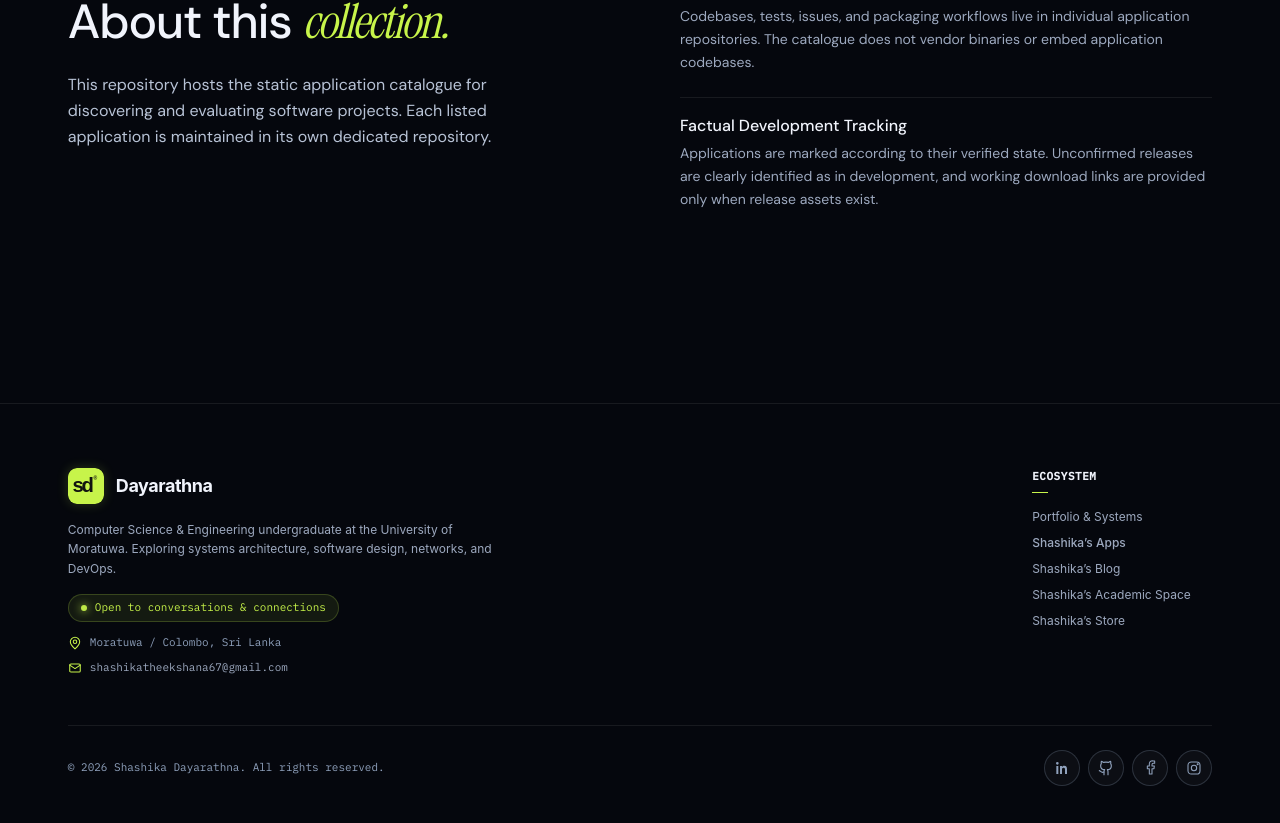
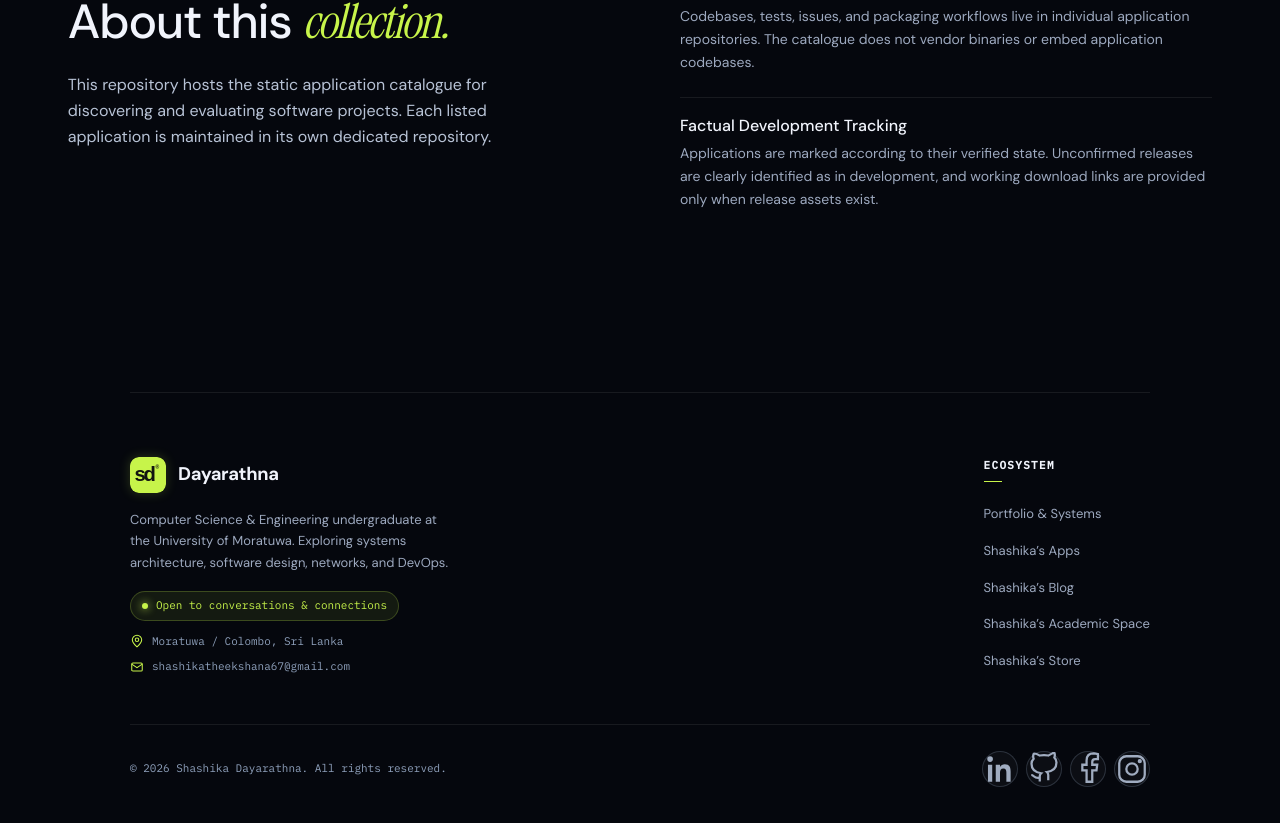
Before and after one commit to shashika-mora/dayarathna-apps, a Next.js app: page / in a window 1280 px wide. Shown: the part 2923-3746 px from the top of the page. Built offline with nearby package versions, Linux system fonts and the light colour scheme.

Commit message:
style(footer): align footer layout, classes, and SVGs exactly with shashika-mora

```diff
--- a/src/app/globals.css
+++ b/src/app/globals.css
@@ -351,3 +351,256 @@ h1 .serif, h2 .serif {
     transform: none !important;
   }
 }
+
+/* ==========================================================================
+   Comprehensive Ecosystem Directory Footer (Exact Dayarathna Family Standard)
+   ========================================================================== */
+.site-footer-wrapper {
+  max-width: 1100px;
+  margin: 0 auto;
+  width: 100%;
+  padding: 0 40px;
+  box-sizing: border-box;
+}
+
+@media (max-width: 650px) {
+  .site-footer-wrapper {
+    padding: 0 24px;
+  }
+}
+
+footer.site-footer {
+  border-top: 1px solid rgba(255, 255, 255, 0.08);
+  margin-top: 85px;
+  padding: 64px 0 36px;
+  display: flex;
+  flex-direction: column;
+  gap: 48px;
+  width: 100%;
+  position: relative;
+  z-index: 1;
+}
+
+.footer-directory {
+  display: flex;
+  justify-content: space-between;
+  align-items: flex-start;
+  gap: 48px;
+  width: 100%;
+}
+
+.footer-col {
+  display: flex;
+  flex-direction: column;
+}
+
+.brand-col {
+  padding-right: 20px;
+}
+
+.footer-brand {
+  display: inline-flex;
+  align-items: center;
+  gap: 12px;
+  text-decoration: none;
+  margin-bottom: 16px;
+}
+
+.footer-brand .brand-logo {
+  border-radius: 8px;
+  box-shadow: 0 0 12px rgba(199, 244, 74, 0.2);
+}
+
+.footer-brand .brand-text {
+  font-family: var(--sans);
+  font-weight: 700;
+  font-size: 1.15rem;
+  letter-spacing: -0.02em;
+  color: #f1f4fc;
+}
+
+.footer-brand .brand-mark {
+  font-size: 0.65em;
+  color: var(--lime);
+  vertical-align: super;
+  margin-left: 2px;
+}
+
+.brand-bio {
+  font-size: 13px;
+  line-height: 1.65;
+  color: #9da9bf;
+  margin: 0 0 18px 0;
+  max-width: 320px;
+}
+
+.brand-meta {
+  display: flex;
+  flex-direction: column;
+  gap: 8px;
+}
+
+.status-badge {
+  display: inline-flex;
+  align-items: center;
+  gap: 8px;
+  font-family: var(--mono);
+  font-size: 11px;
+  color: var(--lime);
+  background: rgba(199, 244, 74, 0.08);
+  border: 1px solid rgba(199, 244, 74, 0.22);
+  padding: 5px 11px;
+  border-radius: 20px;
+  width: fit-content;
+  margin-bottom: 4px;
+}
+
+.status-badge .pulse-dot {
+  width: 6px;
+  height: 6px;
+  border-radius: 50%;
+  background: var(--lime);
+  box-shadow: 0 0 8px var(--lime);
+}
+
+.meta-link {
+  display: inline-flex;
+  align-items: center;
+  gap: 8px;
+  font-family: var(--mono);
+  font-size: 11px;
+  color: #8fa1bc;
+  text-decoration: none;
+  transition: color 0.2s ease;
+}
+
+.meta-link:hover {
+  color: var(--lime);
+}
+
+.meta-link svg {
+  width: 14px;
+  height: 14px;
+  flex-shrink: 0;
+  color: var(--lime);
+}
+
+.footer-heading {
+  font-family: var(--mono);
+  font-size: 11px;
+  font-weight: 600;
+  text-transform: uppercase;
+  letter-spacing: 0.12em;
+  color: #f1f4fc;
+  margin: 0 0 18px 0;
+  position: relative;
+  padding-bottom: 8px;
+}
+
+.footer-heading::after {
+  content: '';
+  position: absolute;
+  left: 0;
+  bottom: 0;
+  width: 18px;
+  height: 1.5px;
+  background: var(--lime);
+}
+
+.footer-links {
+  list-style: none;
+  padding: 0;
+  margin: 0;
+  display: flex;
+  flex-direction: column;
+  gap: 11px;
+}
+
+.footer-link {
+  font-size: 13px;
+  color: #9da9bf;
+  text-decoration: none;
+  display: inline-flex;
+  align-items: center;
+  gap: 4px;
+  transition: color 0.2s ease, transform 0.2s ease;
+}
+
+.footer-link:hover {
+  color: var(--lime);
+  transform: translateX(3px);
+}
+
+.footer-link .link-arrow {
+  font-size: 11px;
+  opacity: 0.6;
+  transition: transform 0.2s ease;
+}
+
+.footer-link:hover .link-arrow {
+  opacity: 1;
+  transform: translate(2px, -2px);
+}
+
+.footer-bottom {
+  border-top: 1px solid rgba(255, 255, 255, 0.08);
+  padding-top: 26px;
+  display: flex;
+  align-items: center;
+  justify-content: space-between;
+  flex-wrap: wrap;
+  gap: 20px;
+}
+
+.footer-bottom-copy {
+  display: flex;
+  flex-direction: column;
+  gap: 4px;
+  font-family: var(--mono);
+  font-size: 11px;
+  color: #8fa1bc;
+}
+
+.footer-social-row {
+  display: flex;
+  align-items: center;
+  gap: 8px;
+  flex-wrap: wrap;
+}
+
+.social-icon {
+  width: 36px;
+  height: 36px;
+  border-radius: 50%;
+  border: 1px solid rgba(170, 193, 224, 0.2);
+  background: rgba(255, 255, 255, 0.03);
+  display: grid;
+  place-items: center;
+  color: #a0acc0;
+  text-decoration: none;
+  transition: all 0.25s cubic-bezier(0.16, 1, 0.3, 1);
+}
+
+.social-icon:hover {
+  color: var(--lime);
+  border-color: rgba(199, 244, 74, 0.5);
+  transform: translateY(-2px);
+  box-shadow: 0 0 12px rgba(199, 244, 74, 0.2);
+}
+
+@media (max-width: 650px) {
+  footer.site-footer {
+    margin-top: 60px;
+    padding: 40px 0 24px;
+    gap: 32px;
+  }
+  .footer-directory {
+    flex-direction: column;
+    gap: 32px;
+  }
+  .footer-bottom {
+    flex-direction: column;
+    align-items: flex-start;
+    gap: 16px;
+  }
+}
--- a/src/components/Footer.tsx
+++ b/src/components/Footer.tsx
@@ -1,143 +1,68 @@
-'use client';
-
-import Link from 'next/link';
-import Image from 'next/image';
-import {
-  GithubIcon,
-  LinkedinIcon,
-  FacebookIcon,
-  InstagramIcon,
-  MapPinIcon,
-  MailIcon,
-} from './Icons';
-
 export default function Footer() {
   return (
-    <footer className="border-t border-white/[0.08] bg-transparent text-[#9da9bf] mt-24 pt-16 pb-9 relative z-10 w-full">
-      <div className="portfolio-container mx-auto">
-        {/* Main Directory: Brand (Left) & Ecosystem (Right) */}
-        <div className="flex flex-col sm:flex-row justify-between items-start gap-9 mb-12">
+    <div className="site-footer-wrapper">
+      <footer className="site-footer">
+        <div className="footer-directory">
           {/* Brand Column */}
-          <div className="max-w-md">
-            <Link
-              href="https://dayarathna.com"
-              className="inline-flex items-center gap-3 mb-4 group focus-visible:outline-2 focus-visible:outline-offset-4 focus-visible:outline-[#c7f44a]"
-              aria-label="Shashika Dayarathna Home"
-            >
-              <Image
-                src="/favicon.svg"
-                alt="Shashika Dayarathna logo"
-                width={36}
-                height={36}
-                className="w-9 h-9 rounded-[8px] shadow-[0_0_12px_rgba(199,244,74,0.2)] group-hover:scale-105 transition-transform"
-              />
-              <span className="font-sans font-bold text-lg text-[#f1f4fc] tracking-tight">
-                Dayarathna
-              </span>
-            </Link>
-            <p className="text-xs leading-relaxed text-[#9da9bf] mb-4 font-sans">
+          <div className="footer-col brand-col">
+            <a href="https://dayarathna.com" className="footer-brand" aria-label="Shashika Dayarathna Home">
+              <img src="/favicon.svg" alt="Shashika Dayarathna logo" className="brand-logo" width="36" height="36" />
+              <span className="brand-text">Dayarathna</span>
+            </a>
+            <p className="brand-bio">
               Computer Science &amp; Engineering undergraduate at the University of Moratuwa. Exploring systems architecture, software design, networks, and DevOps.
             </p>
-            <div className="flex flex-col gap-2 font-mono text-[11px]">
-              <div className="inline-flex items-center gap-2 text-[#c7f44a] bg-[#c7f44a]/[0.08] border border-[#c7f44a]/20 px-3 py-1 rounded-full w-fit mb-1">
-                <span className="w-1.5 h-1.5 rounded-full bg-[#c7f44a] shadow-[0_0_8px_#c7f44a] animate-pulse"></span>
+            <div className="brand-meta">
+              <div className="status-badge">
+                <span className="pulse-dot"></span>
                 <span>Open to conversations &amp; connections</span>
               </div>
-              <span className="inline-flex items-center gap-2 text-[#8fa1bc]">
-                <MapPinIcon className="w-3.5 h-3.5 text-[#c7f44a]" />
+              <span className="meta-link">
+                <svg viewBox="0 0 24 24" fill="none" stroke="currentColor" strokeWidth="1.8" aria-hidden="true"><path d="M12 2a8 8 0 0 0-8 8c0 5.25 8 12 8 12s8-6.75 8-12a8 8 0 0 0-8-8zm0 11a3 3 0 1 1 0-6 3 3 0 0 1 0 6z"/></svg>
                 Moratuwa / Colombo, Sri Lanka
               </span>
-              <a
-                href="mailto:shashikatheekshana67@gmail.com"
-                className="inline-flex items-center gap-2 text-[#8fa1bc] hover:text-[#c7f44a] transition-colors"
-              >
-                <MailIcon className="w-3.5 h-3.5 text-[#c7f44a]" />
+              <a href="mailto:shashikatheekshana67@gmail.com" className="meta-link">
+                <svg viewBox="0 0 24 24" fill="none" stroke="currentColor" strokeWidth="1.8" aria-hidden="true"><rect x="3" y="5" width="18" height="14" rx="2"/><path d="m3 7 9 6 9-6"/></svg>
                 shashikatheekshana67@gmail.com
               </a>
             </div>
           </div>
 
           {/* Ecosystem Column */}
-          <div className="min-w-[180px]">
-            <h4 className="font-mono text-[11px] font-semibold uppercase tracking-wider text-[#f1f4fc] mb-4 relative pb-2 after:content-[''] after:absolute after:left-0 after:bottom-0 after:w-4 after:h-[1.5px] after:bg-[#c7f44a]">
-              Ecosystem
-            </h4>
-            <ul className="flex flex-col gap-2.5 text-xs font-sans">
-              <li>
-                <a href="https://dayarathna.com" className="text-[#9da9bf] hover:text-[#c7f44a] transition-colors">
-                  Portfolio &amp; Systems
-                </a>
-              </li>
-              <li>
-                <Link href="/" className="text-[#c7f44a] font-medium">
-                  Shashika’s Apps
-                </Link>
-              </li>
-              <li>
-                <a href="https://blog.dayarathna.com" className="text-[#9da9bf] hover:text-[#c7f44a] transition-colors">
-                  Shashika’s Blog
-                </a>
-              </li>
-              <li>
-                <a href="https://academic.dayarathna.com" className="text-[#9da9bf] hover:text-[#c7f44a] transition-colors">
-                  Shashika’s Academic Space
-                </a>
-              </li>
-              <li>
-                <a href="https://store.dayarathna.com" className="text-[#9da9bf] hover:text-[#c7f44a] transition-colors">
-                  Shashika’s Store
-                </a>
-              </li>
+          <div className="footer-col">
+            <h4 className="footer-heading">Ecosystem</h4>
+            <ul className="footer-links">
+              <li><a href="https://dayarathna.com" className="footer-link">Portfolio &amp; Systems</a></li>
+              <li><a href="https://apps.dayarathna.com" className="footer-link">Shashika’s Apps</a></li>
+              <li><a href="https://blog.dayarathna.com" className="footer-link">Shashika’s Blog</a></li>
+              <li><a href="https://academic.dayarathna.com" className="footer-link">Shashika’s Academic Space</a></li>
+              <li><a href="https://store.dayarathna.com" className="footer-link">Shashika’s Store</a></li>
             </ul>
           </div>
         </div>
 
-        {/* Bottom Bar: Copyright (Left) & Social Icons (Right) */}
-        <div className="border-t border-white/[0.08] pt-6 flex flex-col sm:flex-row items-start sm:items-center justify-between gap-4 font-mono text-[11px] text-[#8fa1bc]">
-          <div>
+        {/* Bottom Bar */}
+        <div className="footer-bottom">
+          <div className="footer-bottom-copy">
             <span>© 2026 Shashika Dayarathna. All rights reserved.</span>
           </div>
 
-          <div className="flex items-center gap-2">
-            <a
-              href="https://www.linkedin.com/in/shashika-dayarathna-420875359"
-              target="_blank"
-              rel="noopener noreferrer"
-              aria-label="LinkedIn"
-              className="w-9 h-9 rounded-full border border-[#aac1e0]/20 bg-white/[0.03] grid place-items-center text-[#a0acc0] hover:text-[#c7f44a] hover:border-[#c7f44a]/50 transition-all focus-visible:outline-2 focus-visible:outline-offset-2 focus-visible:outline-[#c7f44a]"
-            >
-              <LinkedinIcon className="w-4 h-4" />
+          <div className="footer-social-row" aria-label="Social media profiles">
+            <a className="social-icon" href="https://www.linkedin.com/in/shashika-dayarathna-420875359" target="_blank" rel="noopener noreferrer" aria-label="LinkedIn" title="LinkedIn">
+              <svg viewBox="0 0 24 24" fill="currentColor" aria-hidden="true"><path d="M5 3a2 2 0 1 0 0 4 2 2 0 0 0 0-4M3.5 9h3v12h-3zM9 9h3v1.6c.8-1.2 1.8-1.9 3.4-1.9 3.3 0 4.1 2.1 4.1 5V21h-3v-6.4c0-1.7-.3-3-2.1-3-1.9 0-2.4 1.4-2.4 3V21H9z"/></svg>
             </a>
-            <a
-              href="https://github.com/shashika-mora"
-              target="_blank"
-              rel="noopener noreferrer"
-              aria-label="GitHub"
-              className="w-9 h-9 rounded-full border border-[#aac1e0]/20 bg-white/[0.03] grid place-items-center text-[#a0acc0] hover:text-[#c7f44a] hover:border-[#c7f44a]/50 transition-all focus-visible:outline-2 focus-visible:outline-offset-2 focus-visible:outline-[#c7f44a]"
-            >
-              <GithubIcon className="w-4 h-4" />
+            <a className="social-icon" href="https://github.com/shashika-mora" target="_blank" rel="noopener noreferrer" aria-label="GitHub" title="GitHub">
+              <svg viewBox="0 0 24 24" fill="none" stroke="currentColor" strokeWidth="1.6" aria-hidden="true"><path d="M9 19c-4 1-4-2-6-2m12 4v-3.9a3.4 3.4 0 0 0-1-2.6c3.3-.4 6.8-1.6 6.8-7.3a5.7 5.7 0 0 0-1.5-4 5.3 5.3 0 0 0-.1-4S18-.2 15 1.7a13.4 13.4 0 0 0-6 0C6-.2 4.8.2 4.8.2a5.3 5.3 0 0 0-.1 4 5.7 5.7 0 0 0-1.5 4c0 5.7 3.5 6.9 6.8 7.3a3.4 3.4 0 0 0-1 2.6V22" transform="translate(0 1) scale(1 .9)"/></svg>
             </a>
-            <a
-              href="https://web.facebook.com/shashika.dayarathna.2025/"
-              target="_blank"
-              rel="noopener noreferrer"
-              aria-label="Facebook"
-              className="w-9 h-9 rounded-full border border-[#aac1e0]/20 bg-white/[0.03] grid place-items-center text-[#a0acc0] hover:text-[#c7f44a] hover:border-[#c7f44a]/50 transition-all focus-visible:outline-2 focus-visible:outline-offset-2 focus-visible:outline-[#c7f44a]"
-            >
-              <FacebookIcon className="w-4 h-4" />
+            <a className="social-icon" href="https://web.facebook.com/shashika.dayarathna.2025/" target="_blank" rel="noopener noreferrer" aria-label="Facebook" title="Facebook">
+              <svg viewBox="0 0 24 24" fill="none" stroke="currentColor" strokeWidth="1.6" aria-hidden="true"><path d="M15 21v-8h3l.5-4H15V7c0-1.2.4-2 2-2h2V1.5A23 23 0 0 0 16 1c-3 0-5 1.8-5 5v3H8v4h3v8z"/></svg>
             </a>
-            <a
-              href="https://www.instagram.com/shashika_daya/"
-              target="_blank"
-              rel="noopener noreferrer"
-              aria-label="Instagram"
-              className="w-9 h-9 rounded-full border border-[#aac1e0]/20 bg-white/[0.03] grid place-items-center text-[#a0acc0] hover:text-[#c7f44a] hover:border-[#c7f44a]/50 transition-all focus-visible:outline-2 focus-visible:outline-offset-2 focus-visible:outline-[#c7f44a]"
-            >
-              <InstagramIcon className="w-4 h-4" />
+            <a className="social-icon" href="https://www.instagram.com/shashika_daya/" target="_blank" rel="noopener noreferrer" aria-label="Instagram" title="Instagram">
+              <svg viewBox="0 0 24 24" fill="none" stroke="currentColor" strokeWidth="1.6" aria-hidden="true"><rect x="3" y="3" width="18" height="18" rx="5"/><circle cx="12" cy="12" r="4"/><circle cx="17.5" cy="6.5" r=".7"/></svg>
             </a>
           </div>
         </div>
-      </div>
-    </footer>
+      </footer>
+    </div>
   );
 }
```
